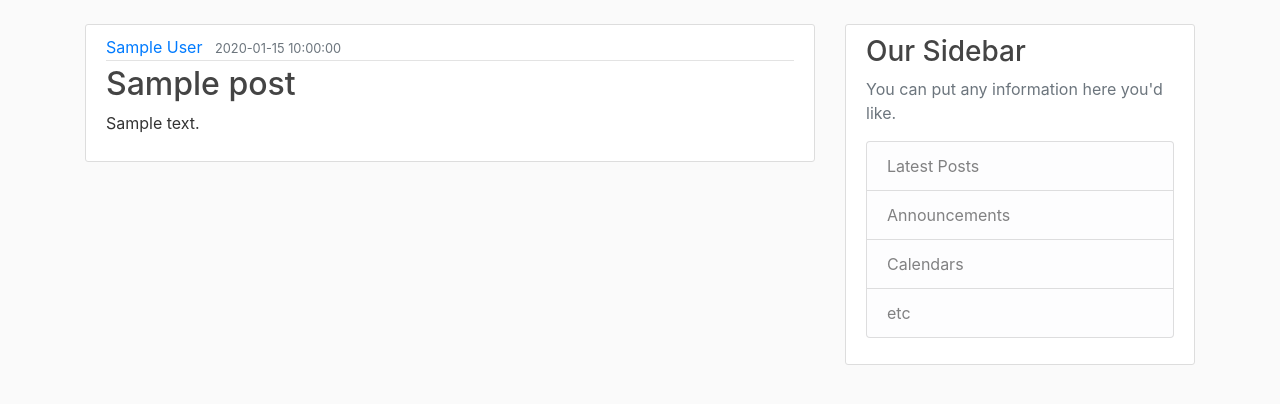
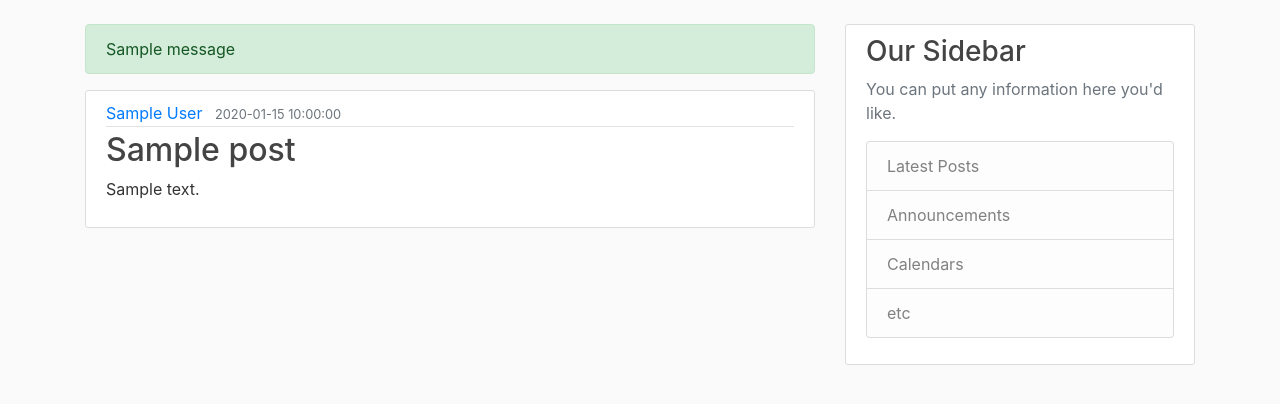
Before and after one commit to alect47/flask-blog, a Python web app: template templates/home.html in a window 1280 px wide. Shown: the part 56-460 px from the top of the page. Run offline with Jinja, Linux system fonts and the light colour scheme; the template is opened without the code that fills it: most values are stand-ins (such as "Sample title", 1, 10 or a date in 2020); one stand-in notice (Sample message) is shown; some libraries are stand-ins or nearby versions.

Commit message:
Add div for flash message in layout

```diff
--- a/flaskblog.py
+++ b/flaskblog.py
@@ -33,7 +33,7 @@ def register():
     form = RegistrationForm()
     if form.validate_on_submit()
         flash(f'Account created for  {form.username.data}!', 'success')
-
+        return redirect(url_for('home')) #home references the method name not the rout name!!!
     return render_template('register.html', title='Register', form=form)
 
 @app.route('/login')
--- a/templates/layout.html
+++ b/templates/layout.html
@@ -42,6 +42,15 @@
     <main role="main" class="container">
       <div class="row">
         <div class="col-md-8">
+          {% with messages = get_flashed_messages(with_categories=true) %}
+            {% if messages %}
+              {% for category, message in messages %}
+                <div class="alert alert-{{ category }}">
+                  {{ message }}
+                </div>
+              {% endfor %}
+            {% endif %}
+          {% endwith %}
           {% block content %}{% endblock %}
         </div>
         <div class="col-md-4">
```
